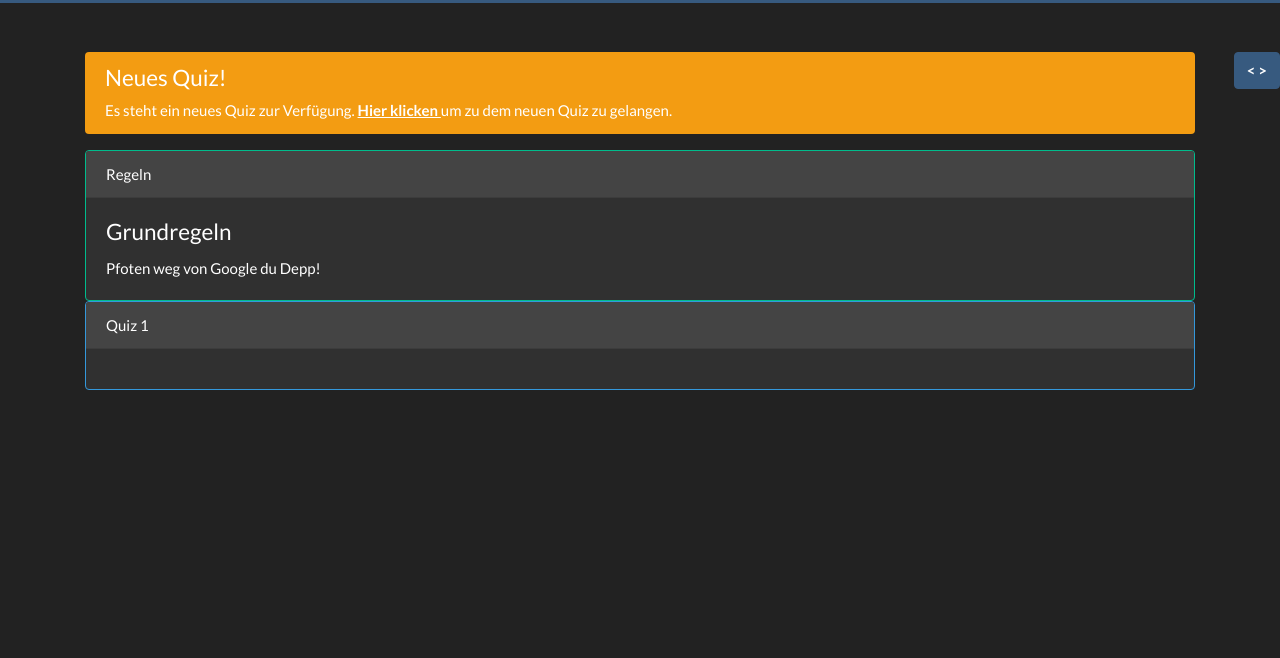
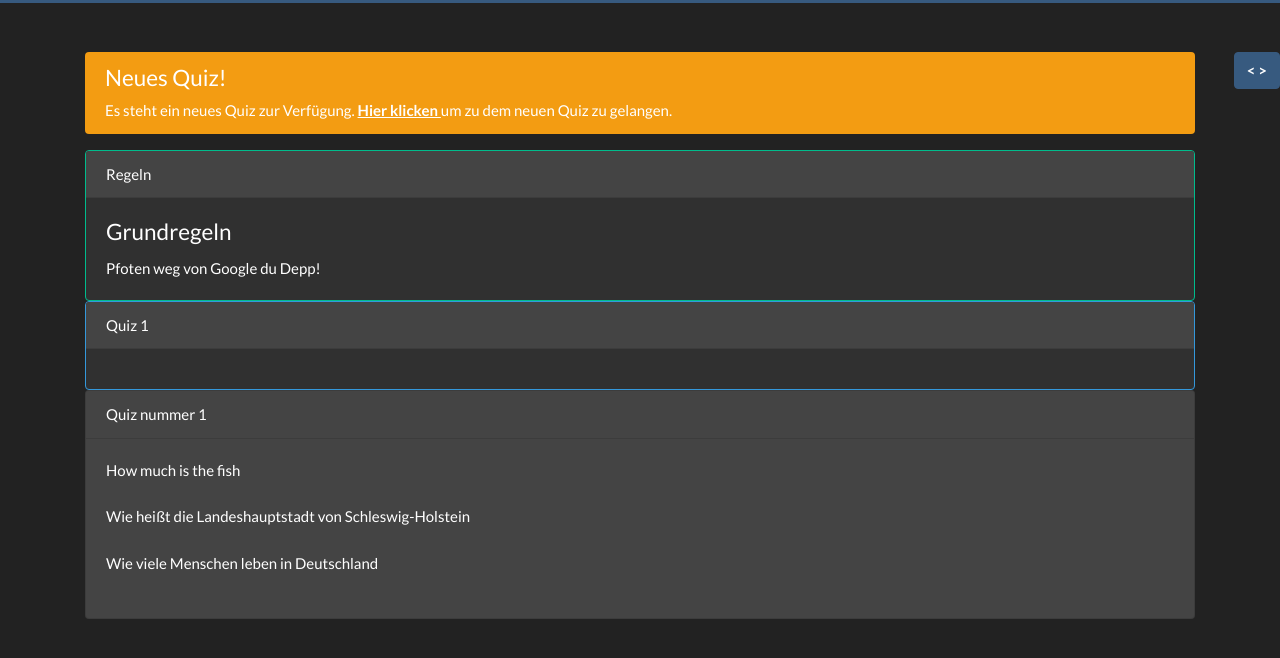
Before and after one commit to MrAPC/wp_it, a plain HTML site: page index.html in a window 1280 px wide. Shown: the part 68-726 px from the top of the page. Drawn offline with Linux system fonts and the light colour scheme.

Commit message:
QuizJS eingebaut und Index Seite angepasst an die Quiz JS

```diff
--- a/index.html
+++ b/index.html
@@ -93,17 +93,30 @@
             </div>
 
         </div>
+        <div class="row">
+            <div class="col-lg-12">
+                <div id="Quiz"></div>
+            </div>
+        </div>
     </div>
 
     <script src="js/jquery/jquery-3-3-1.min.js"></script>
     <script src="js/popper/popper.min.js"></script>
     <script src="js/bootstrap/bootstrap.min.js"></script>
     <script src="js/custom.js"></script>
+    <script src="js/quizjs.js"></script>
 
     <script>
         $(function () {
+            /*
             $.getJSON("quiz/quiz1.json", function (json) {
                 console.log(json); // this will show the info it in firebug console
+            });
+            */
+
+            document.getElementById('Quiz').quizJS({
+                title: 'Quiz nummer 1',
+                fragen: 'quiz/quiz1.json'
             });
         })
     </script>
--- /dev/null
+++ b/js/quizjs.js
@@ -0,0 +1,50 @@
+/*********************************
+ * Generiertes Quiz mit jquery und bootstrap
+ * Autor: Peer Conradi und Hendrik Schwarmann
+ */
+
+/* Parameter:
+* title: Der Titel des Quiz
+* fragen: JSON Datei mit den einzelnen Fragen
+*/
+
+/* Aufbau der JSON Datei:
+    Fragebogen
+    + Namen
+    + Autor
+    + Schwirigkeit
+    + Fragen [
+        + Frage
+    ]
+*/
+Element.prototype.quizJS = function (params) {
+    var element = $(this);
+    var karte = document.createElement("div");
+    karte.classList.add("card");
+    karte.classList.add("text-white");
+    karte.classList.add("bg-secondary");
+    element.append(karte);
+
+    var kartenkopf = document.createElement("div");
+    kartenkopf.classList.add("card-header");
+    kartenkopf.innerHTML = params.title;
+    karte.append(kartenkopf);
+
+    var kartenkoerper = document.createElement("div");
+    kartenkoerper.classList.add("card-body");
+    karte.append(kartenkoerper);
+    var jfile = $.getJSON(params.fragen, function (json) {
+        console.log(json.Namen);
+        //Durchgehen durch alle Fragen
+        jQuery.each(json.Fragen, function (i, val) {
+            var frage = document.createElement("div");
+            frage.classList.add("form-group");
+            var frage_text = document.createElement("label");
+            frage_text.innerHTML = val.Frage;
+            frage.append(frage_text);
+            kartenkoerper.append(frage);
+            console.log(i + ' - ' + val.Frage);
+        });
+    });
+
+}
```
Also changed, not shown: quiz/quiz1.json (+5 -5 lines).
